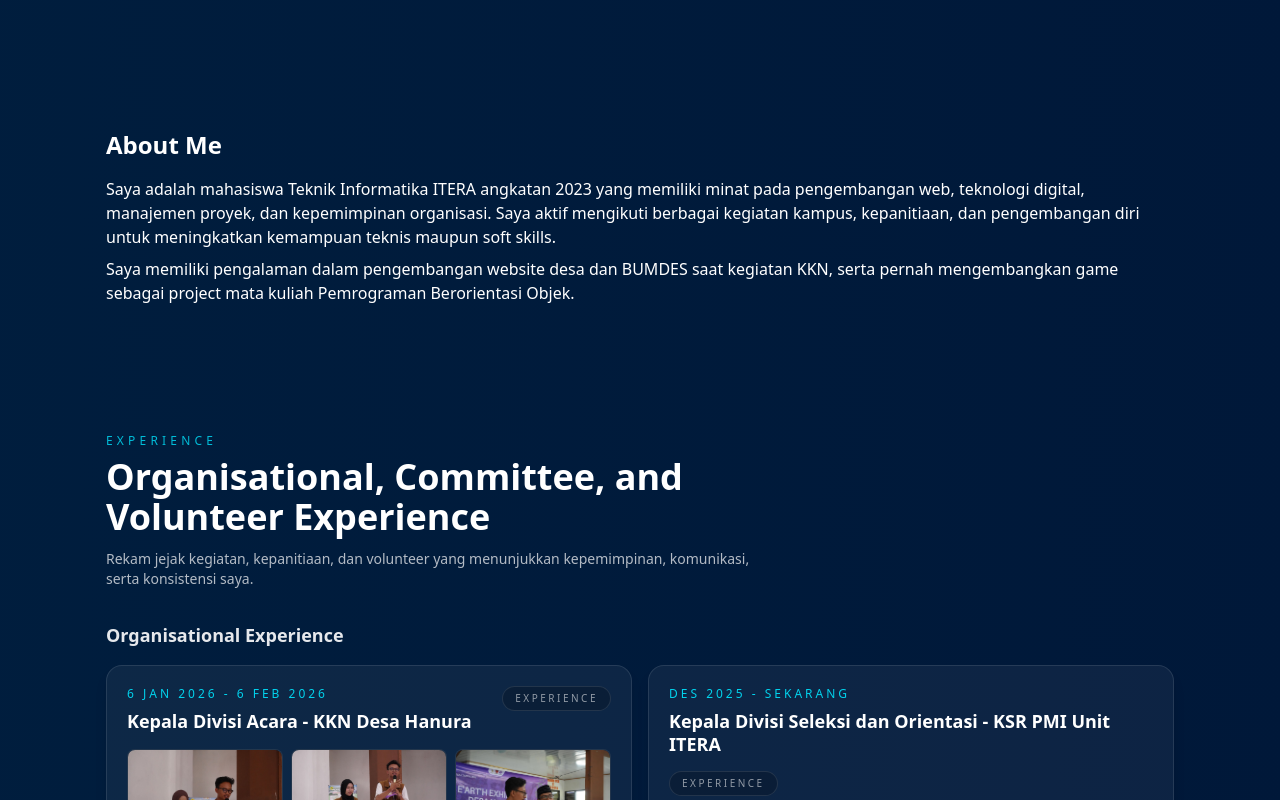
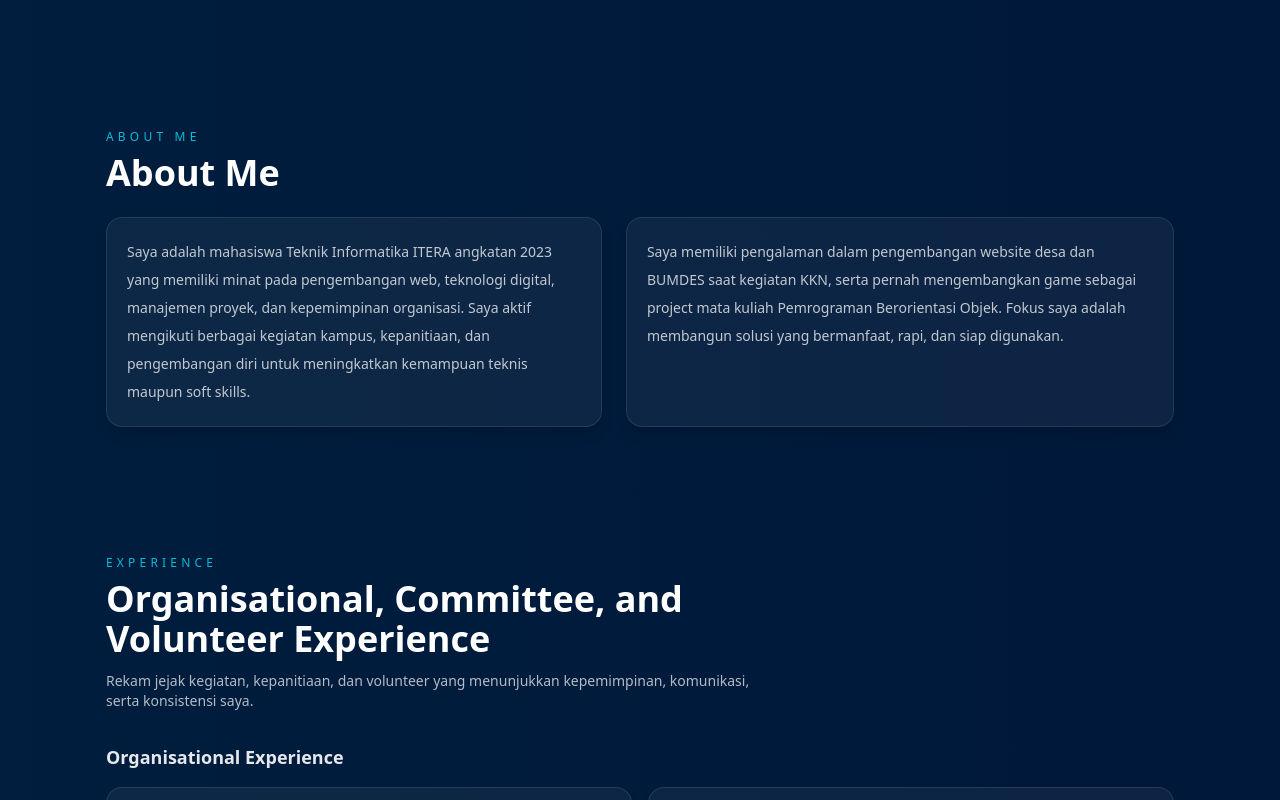
Before and after one commit to gusti06/Portofolio-Doni-Agus-Setiawan, a Next.js app: page / in a window 1280 px wide. Shown: the part 780-1580 px from the top of the page. Built offline with nearby package versions, Linux system fonts and the light colour scheme.

Commit message:
feat: polish about and navigation

```diff
--- a/src/components/About.tsx
+++ b/src/components/About.tsx
@@ -1,9 +1,24 @@
 export default function About(){
   return (
     <section id="about" className="py-16" data-aos="fade-up">
-      <h2 className="text-2xl font-bold mb-4">About Me</h2>
-      <p>Saya adalah mahasiswa Teknik Informatika ITERA angkatan 2023 yang memiliki minat pada pengembangan web, teknologi digital, manajemen proyek, dan kepemimpinan organisasi. Saya aktif mengikuti berbagai kegiatan kampus, kepanitiaan, dan pengembangan diri untuk meningkatkan kemampuan teknis maupun soft skills.</p>
-      <p className="mt-2">Saya memiliki pengalaman dalam pengembangan website desa dan BUMDES saat kegiatan KKN, serta pernah mengembangkan game sebagai project mata kuliah Pemrograman Berorientasi Objek.</p>
+      <div className="mb-6 max-w-2xl">
+        <p className="text-xs uppercase tracking-[0.35em] text-neon/80">About Me</p>
+        <h2 className="mt-2 text-3xl font-bold md:text-4xl">About Me</h2>
+      </div>
+
+      <div className="grid gap-6 lg:grid-cols-[0.95fr_1.05fr]">
+        <div className="rounded-2xl border border-white/10 bg-white/5 p-5 shadow-lg shadow-black/10">
+          <p className="text-sm leading-7 text-white/75">
+            Saya adalah mahasiswa Teknik Informatika ITERA angkatan 2023 yang memiliki minat pada pengembangan web, teknologi digital, manajemen proyek, dan kepemimpinan organisasi. Saya aktif mengikuti berbagai kegiatan kampus, kepanitiaan, dan pengembangan diri untuk meningkatkan kemampuan teknis maupun soft skills.
+          </p>
+        </div>
+
+        <div className="rounded-2xl border border-white/10 bg-white/5 p-5 shadow-lg shadow-black/10">
+          <p className="text-sm leading-7 text-white/75">
+            Saya memiliki pengalaman dalam pengembangan website desa dan BUMDES saat kegiatan KKN, serta pernah mengembangkan game sebagai project mata kuliah Pemrograman Berorientasi Objek. Fokus saya adalah membangun solusi yang bermanfaat, rapi, dan siap digunakan.
+          </p>
+        </div>
+      </div>
     </section>
   )
 }
--- a/src/components/Header.tsx
+++ b/src/components/Header.tsx
@@ -29,6 +29,8 @@ export default function Header(){
           <a href="#about" className={`rounded-full px-3 py-1 transition-colors hover:bg-white/8 hover:text-neon ${active==='about' ? 'bg-white/8 text-neon' : ''}`}>About</a>
           <a href="#leadership" className={`rounded-full px-3 py-1 transition-colors hover:bg-white/8 hover:text-neon ${active==='leadership' ? 'bg-white/8 text-neon' : ''}`}>Leadership</a>
           <a href="#projects" className={`rounded-full px-3 py-1 transition-colors hover:bg-white/8 hover:text-neon ${active==='projects' ? 'bg-white/8 text-neon' : ''}`}>Projects</a>
+          <a href="#skills" className={`rounded-full px-3 py-1 transition-colors hover:bg-white/8 hover:text-neon ${active==='skills' ? 'bg-white/8 text-neon' : ''}`}>Skills</a>
+          <a href="#certificates" className={`rounded-full px-3 py-1 transition-colors hover:bg-white/8 hover:text-neon ${active==='certificates' ? 'bg-white/8 text-neon' : ''}`}>Certificates</a>
           <a href="#contact" className={`rounded-full px-3 py-1 transition-colors hover:bg-white/8 hover:text-neon ${active==='contact' ? 'bg-white/8 text-neon' : ''}`}>Contact</a>
         </nav>
       </div>
```
